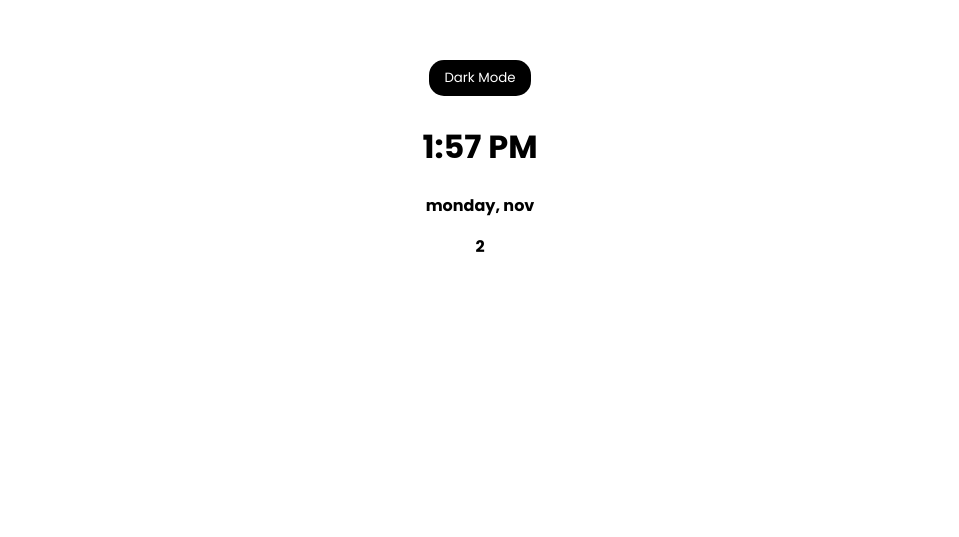
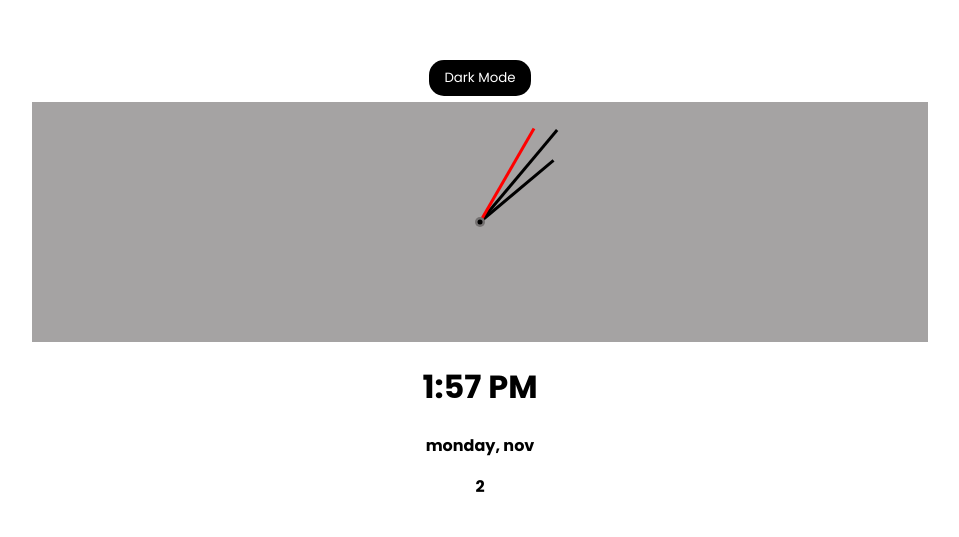
Before and after one commit to Ameer2000Mzori/Theme-Clock, a website built with webpack: page src/index.html in a window 1280 px wide. Shown: the part 106-643 px from the top of the page, without its empty margins (160-1119 px from the left). Built offline with nearby package versions, Linux system fonts and the light colour scheme.

Commit message:
added styling to the clock

```diff
--- a/src/style.scss
+++ b/src/style.scss
@@ -38,7 +38,69 @@ body {
       .dark-Light-Btn:hover {
         border-style: solid;
         border-color: bisque;
-        border-width: 1px;
+        border-width: 3px;
+      }
+    }
+
+    .clock-Wrapper {
+      position: relative;
+      height: 50%;
+      background-color: rgb(165, 163, 163);
+
+      .hr-Bar {
+        position: absolute;
+        width: 3px;
+        background-color: black;
+        top: 50%;
+        left: 50%;
+        transform: translate(-50%, -0%) rotate(-140deg);
+        height: 50%;
+        transform-origin: top center; // Adjusted transform-origin
+      }
+
+      .min-Bar {
+        position: absolute;
+        width: 3px;
+        background-color: black;
+        top: 50%;
+        left: 50%;
+        transform: translate(-50%, -0%) rotate(-130deg);
+        height: 40%;
+        transform-origin: top center; // Adjusted transform-origin
+      }
+
+      .sec-Bar {
+        position: absolute;
+        width: 3px;
+        background-color: rgb(255, 0, 0);
+        top: 50%;
+        left: 50%;
+        transform: translate(-50%, -0%) rotate(-150deg);
+        height: 45%;
+        transform-origin: top center; // Adjusted transform-origin
+      }
+
+      .middle-Dot {
+        position: absolute;
+        width: 10px;
+        height: 10px;
+        border-radius: 10px;
+        background-color: rgb(116, 113, 113);
+        top: 50%;
+        left: 50%;
+        transform: translate(-50%, -50%);
+      }
+
+      .middle-Dot::before {
+        content: "";
+        position: absolute;
+        width: 5px;
+        height: 5px;
+        border-radius: 50%;
+        background-color: rgb(0, 0, 0);
+        top: 50%;
+        left: 50%;
+        transform: translate(-50%, -50%);
       }
     }
   }
```
Also changed, not shown: src/style.css, 1 other file.
